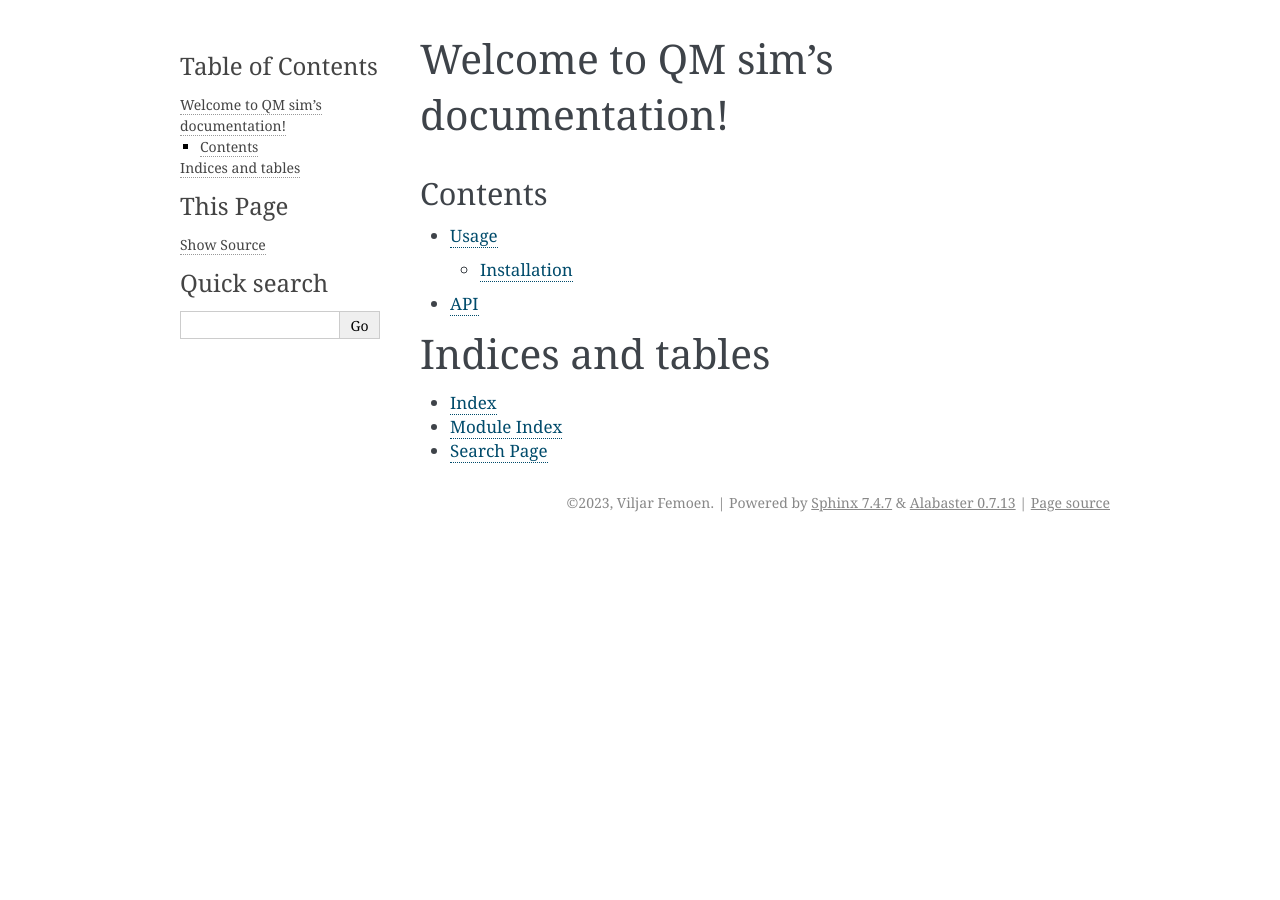
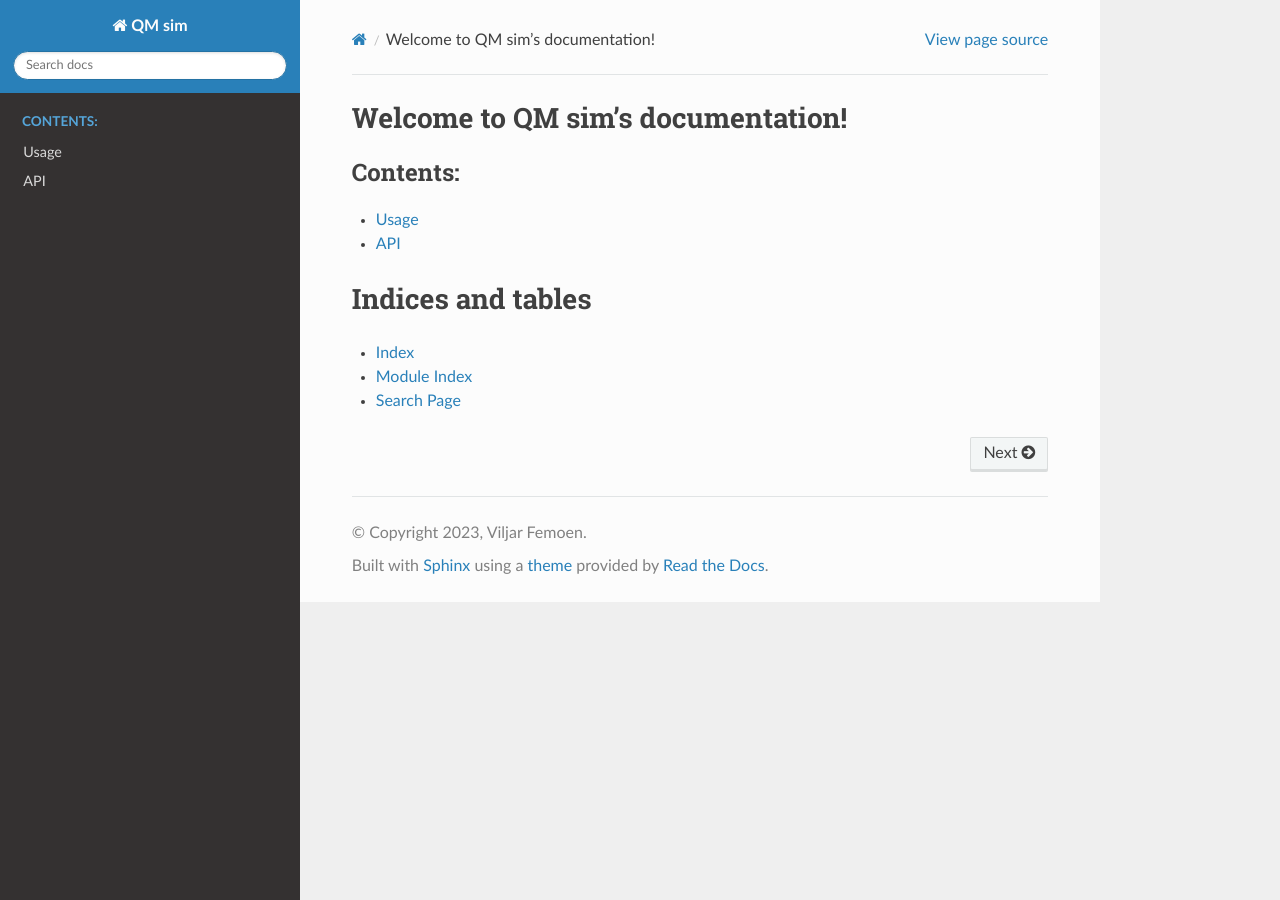
Before and after one commit to viljarjf/QM_sim, a Sphinx documentation site: the page built from docs/source/index.rst, in a window 1280 px wide. Built offline with Sphinx 7.4.7 and the Read the Docs theme 2.0.0, drawn with Linux system fonts in a browser that asks for light colours.

Commit message:
Change to readthedocs format

```diff
--- a/docs/source/conf.py
+++ b/docs/source/conf.py
@@ -21,6 +21,7 @@ extensions = [
     'sphinx.ext.autosummary',
 ]
 
+
 autosummary_generate = True  # Turn on sphinx.ext.autosummary
 
 templates_path = ['_templates']
@@ -31,5 +32,5 @@ exclude_patterns = []
 # -- Options for HTML output -------------------------------------------------
 # https://www.sphinx-doc.org/en/master/usage/configuration.html#options-for-html-output
 
-html_theme = 'alabaster'
+html_theme = 'sphinx_rtd_theme'
 html_static_path = ['_static']
--- a/docs/source/index.rst
+++ b/docs/source/index.rst
@@ -7,13 +7,9 @@ Welcome to QM sim's documentation!
 ==================================
 
 .. toctree::
-   :maxdepth: 2
+   :maxdepth: 1
    :caption: Contents:
 
-Contents
---------
-
-.. toctree::
    usage
    api
 
--- a/pyproject.toml
+++ b/pyproject.toml
@@ -29,6 +29,7 @@ dependencies = [
 [project.optional-dependencies]
 test = ["pytest", "matplotlib"]
 torch = ["torch"]
+docs = ["sphinx", "sphinx-rtd-theme"]
 
 [build-system]
 requires = [
```
